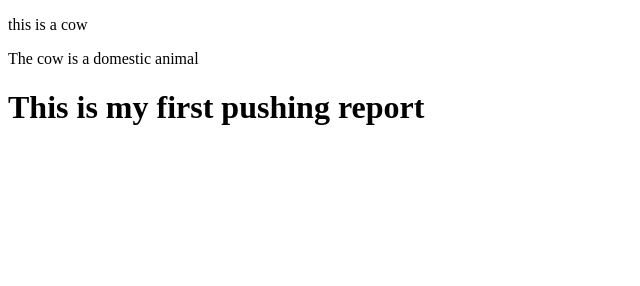
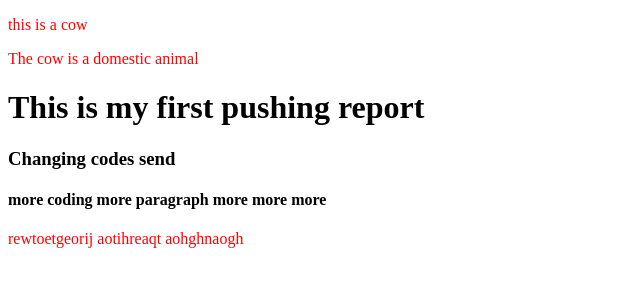
Before and after one commit to Ismailhosen20/my-first-report, a plain HTML site: page index.html in a window 1280 px wide. Shown: the whole page, without its empty margins (0-640 px from the left). Drawn offline with Linux system fonts and the light colour scheme.

Commit message:
styles added

```diff
--- a/index.html
+++ b/index.html
@@ -5,10 +5,14 @@
     <meta http-equiv="X-UA-Compatible" content="IE=edge">
     <meta name="viewport" content="width=device-width, initial-scale=1.0">
     <title>my first report</title>
+    <link rel="stylesheet" href="style.css">
 </head>
 <body>
      <p> this is a cow</p>
      <p>The cow is a domestic animal</p>
      <h1>This is my first pushing report</h1>
+     <h3>Changing codes send</h3>
+     <h4>more coding more paragraph more more more</h4>
+     <p>rewtoetgeorij aotihreaqt aohghnaogh</p>
 </body>
 </html>
--- /dev/null
+++ b/style.css
@@ -0,0 +1,3 @@
+p{
+    color: red;
+}
```
